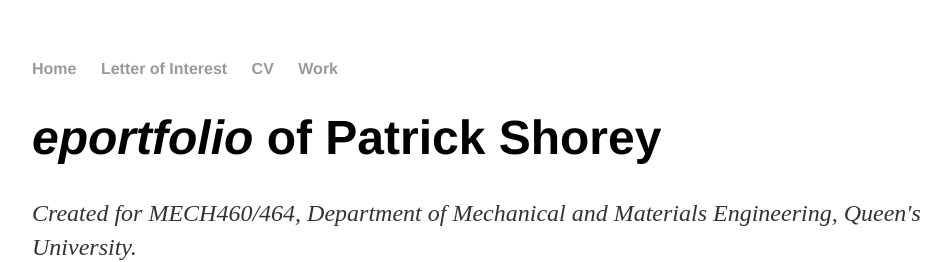
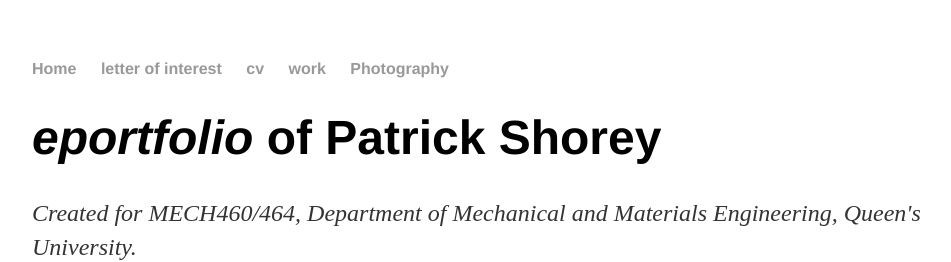
Before and after one commit to LurkingH0rr0r/LurkingH0rr0r.github.io, a Jekyll site: the page built from index.html, in a window 1280 px wide. Shown: the top 262 px of the page, without its empty margins (160-1111 px from the left). Built offline with Jekyll 4.4.1, drawn with Linux system fonts in a browser that asks for light colours.

Commit message:
Update default.html

```diff
--- a/_layouts/default.html
+++ b/_layouts/default.html
@@ -9,9 +9,10 @@
 			<nav>
 	    		<ul>
 	        		<li><a href="/">Home</a></li>
-		        	<li><a href="https://docs.google.com/viewer?url=https://github.com/Patrick-Shorey/Patrick-Shorey.github.io/raw/master/pdfs/coverletter-MECH462.pdf">Letter of Interest</a></li>
-	        		<li><a href="https://docs.google.com/viewer?url=https://github.com/Patrick-Shorey/Patrick-Shorey.github.io/raw/master/pdfs/resume.pdf">CV</a></li>
-	        		<li><a href="/blog">Work</a></li>
+		        	<li><a href="https://docs.google.com/viewer?url=https://github.com/Patrick-Shorey/Patrick-Shorey.github.io/raw/master/pdfs/coverletter-MECH462.pdf">letter of interest</a></li>
+	        		<li><a href="https://docs.google.com/viewer?url=https://github.com/Patrick-Shorey/Patrick-Shorey.github.io/raw/master/pdfs/resume.pdf">cv</a></li>
+	        		<li><a href="/blog">work</a></li>
+				<li><a href="/photography">Photography</a></li>
 	    		</ul>
 			</nav>
 			<div class="container">
```
